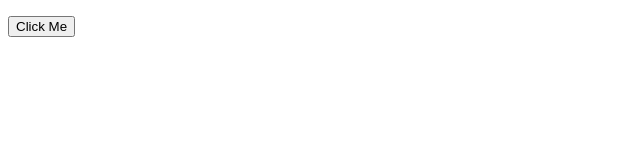
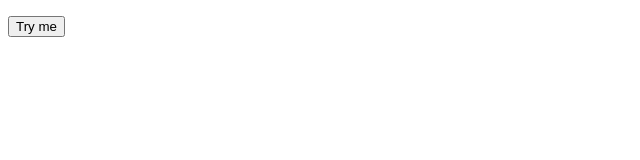
Before and after one commit to Thorbileh/ExpensesTracker, a plain HTML site: page index.html in a window 1280 px wide. Shown: the full height of the page, 0-640 px from the left. Drawn offline with Linux system fonts and the light colour scheme.

Commit message:
Change the the button name

```diff
--- a/index.html
+++ b/index.html
@@ -8,7 +8,7 @@
 </head>
 <body>
     <p id="demo"></p>
-    <button onclick="paragra()">Click Me</button>
+    <button onclick="paragra()">Try me</button>
     <script src="script.js"></script>
 </body>
 </html>
```
